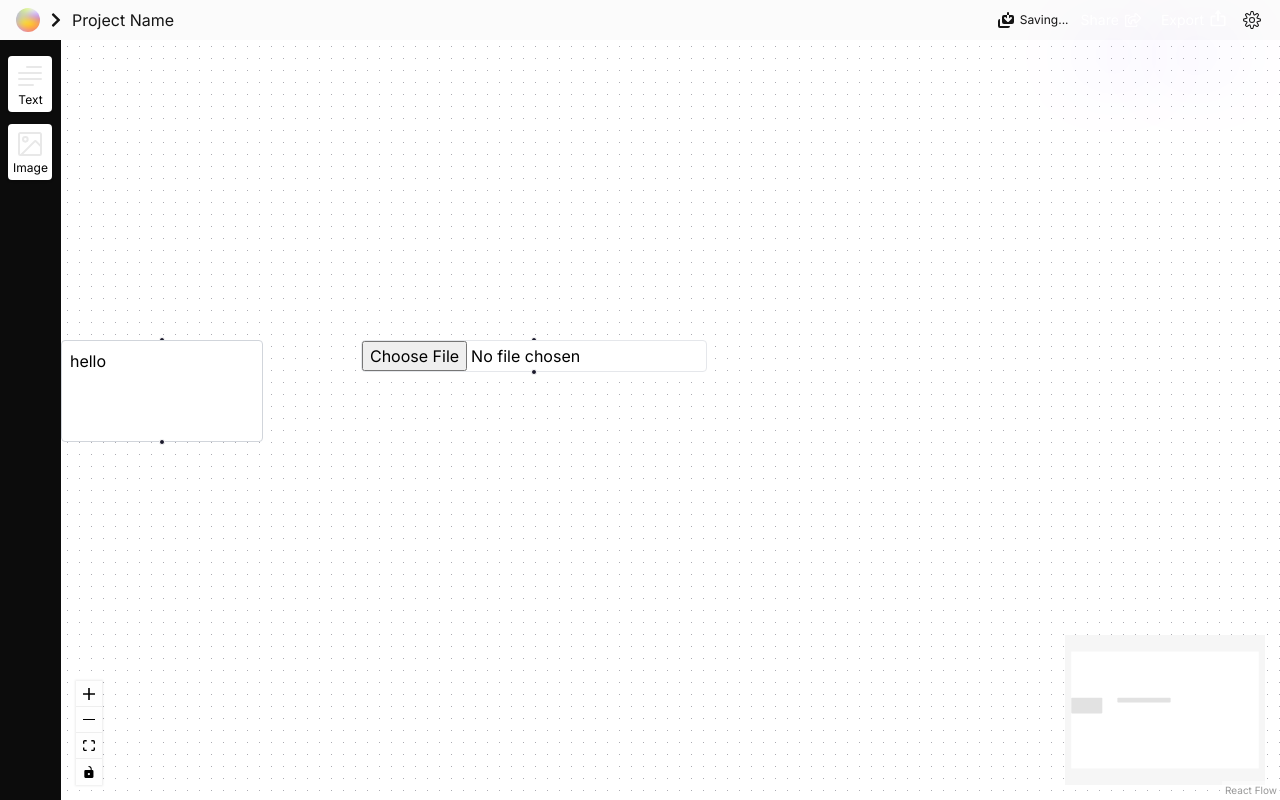
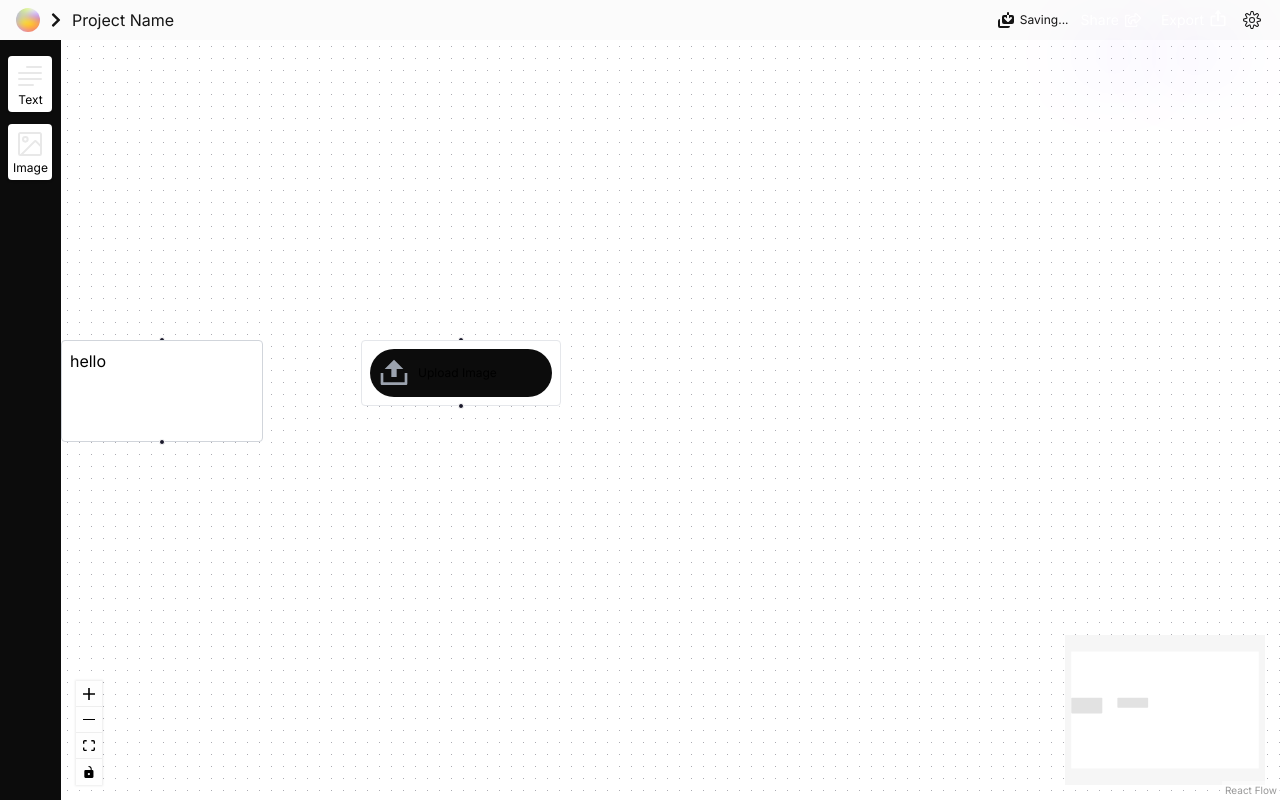
Before and after one commit to iamBijoyKar/srot, a Next.js app: page /flow-editor in a window 1280 px wide. Built offline with nearby package versions, Linux system fonts and the light colour scheme; what tailwindcss-motion would draw is missing.

Commit message:
feat: Enhance ImageNode with upload button and improved layout

```diff
--- a/src/components/Editor/Nodes/ImageNode.tsx
+++ b/src/components/Editor/Nodes/ImageNode.tsx
@@ -1,5 +1,5 @@
 'use client'
-import { useCallback, useState, ChangeEvent } from 'react'
+import { useCallback, useState, ChangeEvent, useRef } from 'react'
 import {
   Handle,
   Position,
@@ -7,16 +7,18 @@ import {
   NodeProps,
   NodeResizeControl
 } from '@xyflow/react'
+import { RiUpload2Fill } from 'react-icons/ri'
 
 type TextNodeProps = Node<{
   image: string
 }>
 
 export default function ImageNode(props: NodeProps<TextNodeProps>) {
+  const inputRef = useRef<HTMLInputElement>(null)
   const [showImg, setShowImg] = useState(false)
   const [imgUrl, setImgUrl] = useState<ArrayBuffer | string>(props.data.image)
   const [width, setWidth] = useState(200)
-  const [height, setHeight] = useState(100)
+  const [height, setHeight] = useState(40)
 
   const handleImageUpload = useCallback(
     (event: ChangeEvent<HTMLInputElement>) => {
@@ -51,19 +53,29 @@ export default function ImageNode(props: NodeProps<TextNodeProps>) {
       </NodeResizeControl>
 
       <Handle type="target" position={Position.Top} />
-      <div className="bg-white rounded w-full h-full relative border">
+      <div className="bg-white rounded w-full h-full relative border min-w-[200px] min-h-[40px]">
         {showImg ? (
           <img
             src={imgUrl as string}
             className="w-full h-full max-w-[600px] max-h-[600px] object-cover"
           />
         ) : (
-          <input
-            onChange={handleImageUpload}
-            type="file"
-            accept="image/*"
-            className="w-full"
-          />
+          <div className="p-2 w-full h-16">
+            <button
+              onClick={() => inputRef.current?.click()}
+              className="w-full rounded-full flex items-center gap-2 p-2 bg-secondary-text cursor-pointer"
+            >
+              <RiUpload2Fill className="w-8 h-8 text-gray-400" />
+              <span className="text-xs">Upload Image</span>
+            </button>
+            <input
+              ref={inputRef}
+              onChange={handleImageUpload}
+              type="file"
+              accept="image/*"
+              className="w-0 h-0 opacity-0"
+            />
+          </div>
         )}
       </div>
       <Handle type="source" position={Position.Bottom} id="a" />
```
